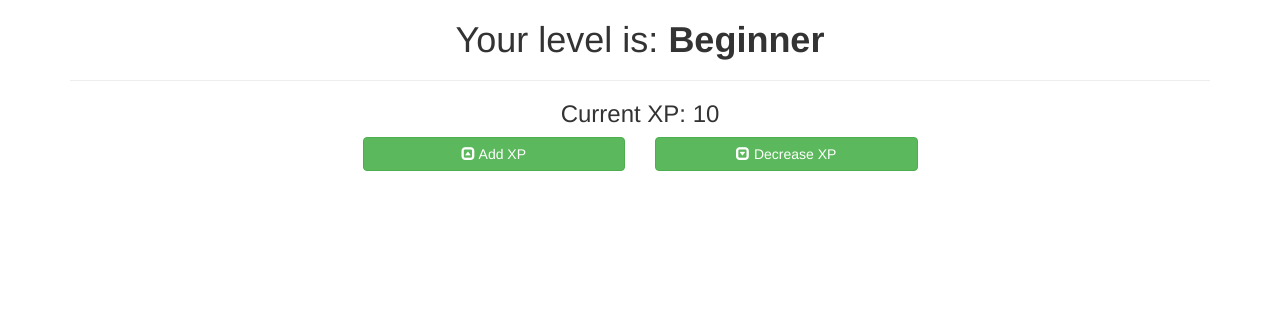
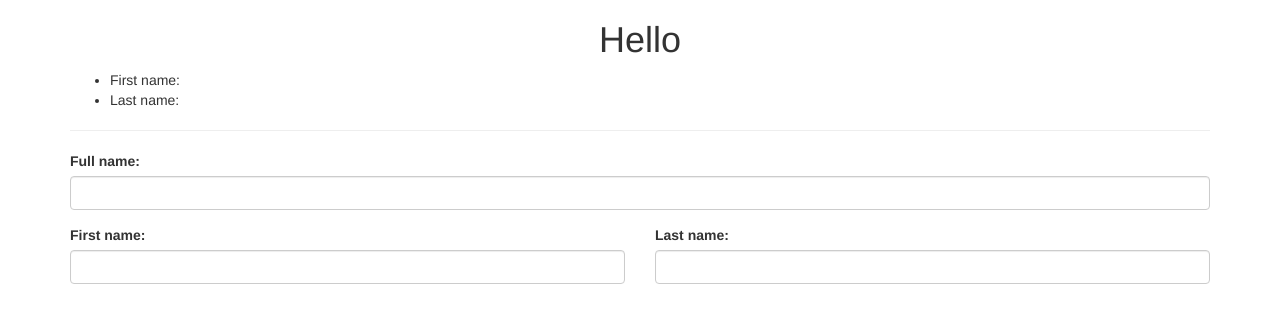
Before and after one commit to dlcmh/devmarketer-vue-js-2.0-tutorial-series, a plain HTML site: page index.html in a window 1280 px wide. Drawn offline with nearby package versions, Linux system fonts and the light colour scheme.

Commit message:
09 - Computed setters & getters

```diff
--- a/index.html
+++ b/index.html
@@ -13,24 +13,33 @@
     <div id="app" class="container">
       <div class="row">
         <div class="col-md-12 text-center">
-          <h1>Your level is: <strong>{{ level }}</strong></h1>
+          <h1>Hello {{ fullName }}</h1>
+          <ul class="text-left">
+            <li>First name: {{ firstName }}</li>
+            <li>Last name: {{ lastName }}</li>
+          </ul>
           <hr>
-          <h3>Current XP: {{ xp }}</h3>
         </div>
       </div>
       <div class="row">
-        <div class="col-md-6 col-md-offset-3">
+        <div class="col-md-12">
+          <div class="form-group">
+            <label>Full name:</label>
+            <input type="text" class="form-control">
+          </div>
+        </div>
+      </div>
       <div class="row">
         <div class="col-md-6">
           <div class="form-group">
-                  <button class='btn btn-success btn-block' @click='addXp'><span class="glyphicon glyphicon-collapse-up"></span> Add XP</button>
+            <label>First name:</label>
+            <input type="text" class="form-control" v-model='firstName'>
           </div>
         </div>
         <div class="col-md-6">
           <div class="form-group">
-                  <button class='btn btn-success btn-block' @click='decreaseXp'><span class="glyphicon glyphicon-collapse-down"></span> Decrease XP</button>
-                </div>
-              </div>
+            <label>Last name:</label>
+            <input type="text" class="form-control" v-model='lastName'>
           </div>
         </div>
       </div>
@@ -42,27 +51,12 @@
     var app = new Vue({
       el: '#app',
       data: {
-        xp: 10,
-      },
-      methods: {
-        addXp: function() {
-          return this.xp += 10
-        },
-        decreaseXp: function() {
-          return this.xp -= 10
-        },
+        firstName: '',
+        lastName: '',
       },
       computed: {
-        level: function() {
-          if (this.xp >= 200) {
-            return 'Pro'
-          } else if (this.xp >= 100) {
-            return 'Intermediate'
-          } else if (this.xp >= 0) {
-            return 'Beginner'
-          } else {
-            return 'Banned'
-          }
+        fullName: function() {
+          return this.firstName + ' ' + this.lastName
         }
       },
     })
```
Also changed, not shown: 1 other file. Lines whose indentation alone changed are shown as unchanged.
